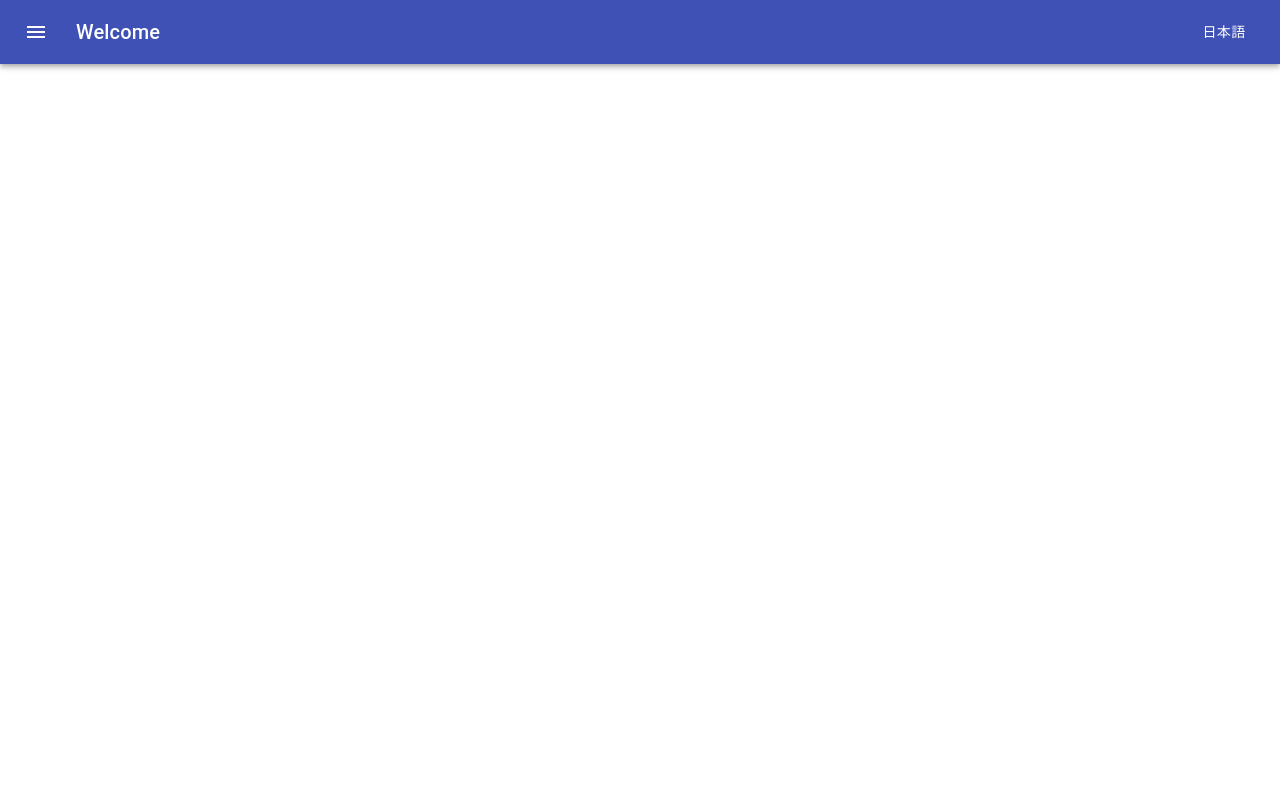
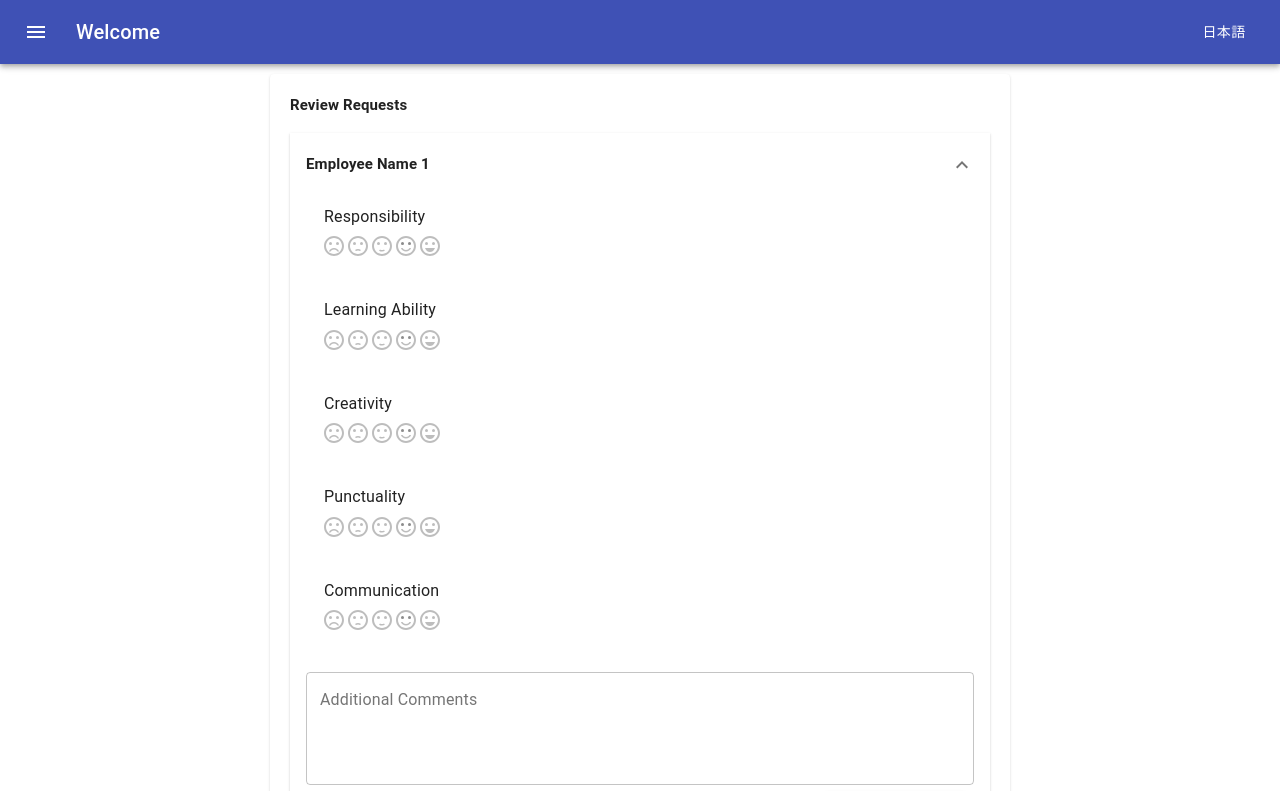
Before and after one commit to dlinx/ppc, a React (Create React App) app in the folder ppc-client/: page /review-requests in a window 1280 px wide. Shown: the top 791 px of the page. Built offline with nearby package versions, Linux system fonts and the light colour scheme.

Commit message:
Review request page markup

```diff
--- a/ppc-client/src/Routes.tsx
+++ b/ppc-client/src/Routes.tsx
@@ -1,7 +1,7 @@
 import React, { useState } from "react";
 import { BrowserRouter as Router, Switch, Route } from "react-router-dom";
-import Login from "./pages/login/Login";
-import EmployeeList from "./pages/employees/list/EmployeeList";
+import Login from "./pages/Login/Login";
+import EmployeeList from "./pages/Employees/List/EmployeeList";
 import {
   AppBar,
   Toolbar,
@@ -13,7 +13,8 @@ import {
 } from "@material-ui/core";
 import MenuDrawer from "./components/Drawer/Drawer";
 import { Menu } from "@material-ui/icons";
-import EmployeeInfo from "./pages/employees/info/EmployeeInfo";
+import EmployeeInfo from "./pages/Employees/Info/EmployeeInfo";
+import ReviewRequests from "./pages/reviewRequests/ReviewRequests";
 
 const useStyles = makeStyles((theme: Theme) => ({
   root: {
@@ -55,7 +56,7 @@ function App() {
         </Toolbar>
       </AppBar>
       <Switch>
-        <Route path="/review-requests" exact></Route>
+        <Route path="/review-requests" component={ReviewRequests} exact></Route>
         <Route path="/employees" component={EmployeeList} exact />
         <Route path="/employees/:id" component={EmployeeInfo} exact></Route>
         <Route path="/login" component={Login}></Route>
--- a/ppc-client/src/components/ReviewRating/ReviewRating.tsx
+++ b/ppc-client/src/components/ReviewRating/ReviewRating.tsx
@@ -66,6 +66,9 @@ const ReviewRating: React.FC<Props> = (props) => {
 };
 
 const useStyles = makeStyles((theme: Theme) => ({
+  root: {
+    width: "100%",
+  },
   margins: {
     marginBottom: "10px",
   },
@@ -95,10 +98,23 @@ interface IReviewFormProps {
 
 const ReviewForm: React.FC<IReviewFormProps> = (props) => {
   const classes = useStyles();
-  const [review, setReview] = useState<IReview>(props.review || {});
+  const [review, setReview] = useState<IReview>(
+    props.review || {
+      responsibility: 0,
+      learningAbility: 0,
+      creativity: 0,
+      punctuality: 0,
+      communication: 0,
+      comments: "",
+    }
+  );
 
   const onChange = (field: string, value: string | number | null) => {
-    setReview((r) => ({ ...r, [field]: value }));
+    setReview((r) => {
+      const c = { ...r, [field]: value };
+      console.log(1, c);
+      return c;
+    });
     if (props.onChange) props.onChange(review);
   };
 
@@ -107,12 +123,12 @@ const ReviewForm: React.FC<IReviewFormProps> = (props) => {
   };
 
   const onCancel = () => {
-    setReview({});
+    setReview((r) => ({}));
     if (props.onChange) props.onChange({});
   };
 
   return (
-    <Box>
+    <Box className={classes.root}>
       <ReviewRating
         name="Responsibility"
         value={review.responsibility}
--- a/ppc-client/src/pages/employees/info/EmployeeInfo.tsx
+++ b/ppc-client/src/pages/employees/info/EmployeeInfo.tsx
@@ -19,10 +19,6 @@ interface Props extends RouteComponentProps<RouteParams> {}
 
 const EmployeeInfo: React.FC<Props> = (props) => {
   const classes = useStyles();
-  return (
-    <Paper className={classes.reviewForm}>
-      <ReviewForm />
-    </Paper>
-  );
+  return <Paper className={classes.reviewForm}></Paper>;
 };
 export default EmployeeInfo;
--- a/ppc-client/src/pages/login/Login.tsx
+++ b/ppc-client/src/pages/login/Login.tsx
@@ -24,9 +24,7 @@ const useStyles = makeStyles((theme: Theme) => ({
     transform: "translate(-50%, -50%)",
     padding: "20px",
   },
-  loginContainer: {
-
-  },
+  loginContainer: {},
   margin: {
     margin: theme.spacing(1),
   },
--- /dev/null
+++ b/ppc-client/src/pages/reviewRequests/ReviewRequests.tsx
@@ -0,0 +1,60 @@
+import React, { useState } from "react";
+import {
+  Paper,
+  ExpansionPanel,
+  ExpansionPanelSummary,
+  Typography,
+  ExpansionPanelDetails,
+  makeStyles,
+  Theme,
+} from "@material-ui/core";
+import ReviewForm from "../../components/ReviewRating/ReviewRating";
+import { ExpandMore } from "@material-ui/icons";
+
+const useStyles = makeStyles((theme: Theme) => ({
+  root: {
+    maxWidth: "700px",
+    margin: "auto",
+    marginTop: "10px",
+    padding: "20px",
+  },
+  heading: {
+    fontSize: theme.typography.pxToRem(15),
+    fontWeight: "bold",
+  },
+}));
+
+interface Props {}
+const ReviewRequests: React.FC<Props> = () => {
+  const classes = useStyles();
+  const [expanded, setExpanded] = useState<number | undefined>(0);
+  const setToggle = (num: number) => {
+    setExpanded((ex) => (num !== ex ? num : undefined));
+  };
+  return (
+    <Paper className={classes.root}>
+      <Typography className={classes.heading}>Review Requests</Typography>
+      {[1, 2, 3, 4, 5].map((v, i) => (
+        <ExpansionPanel
+          key={i}
+          expanded={expanded === i}
+          onChange={() => setToggle(i)}
+        >
+          <ExpansionPanelSummary
+            expandIcon={<ExpandMore />}
+            aria-controls="panel1a-content"
+            id="panel1a-header"
+          >
+            <Typography className={classes.heading}>
+              Employee Name {v}
+            </Typography>
+          </ExpansionPanelSummary>
+          <ExpansionPanelDetails>
+            <ReviewForm />
+          </ExpansionPanelDetails>
+        </ExpansionPanel>
+      ))}
+    </Paper>
+  );
+};
+export default ReviewRequests;
```
